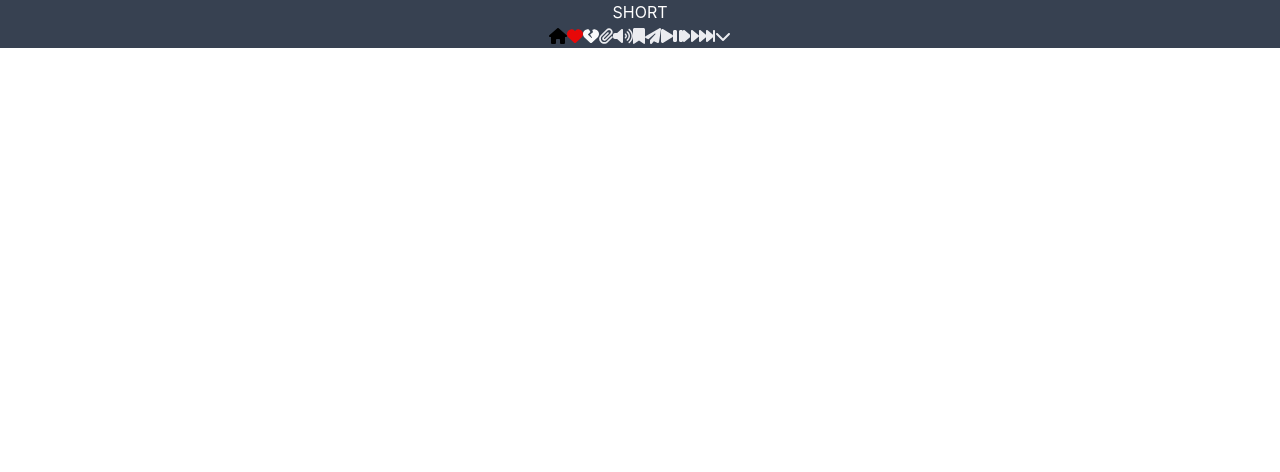
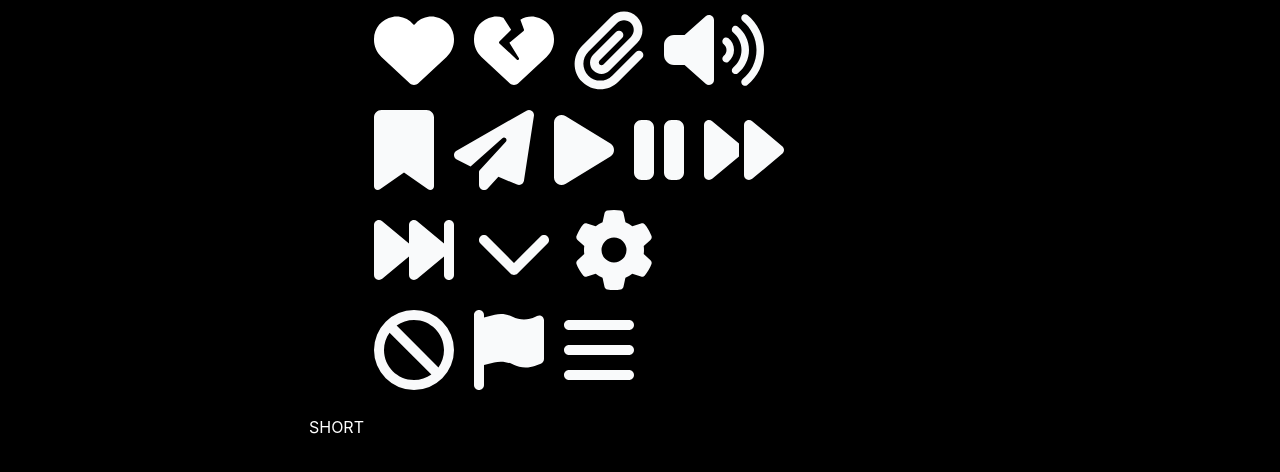
Before and after one commit to MeTubeCoding/MeTube, a React (Create React App) app: page / in a window 1280 px wide. Shown: the top 472 px of the page. Built offline with nearby package versions, Linux system fonts and the light colour scheme.

Commit message:
like/dislike

```diff
--- a/src/App.css
+++ b/src/App.css
@@ -1,49 +1,71 @@
-
 @import 'tailwindcss/base';
 @import 'tailwindcss/components';
 @import 'tailwindcss/utilities';
 
-/* Vos futur classe taiwind :  */
-
-
-
-/* css basique ici à titre d'exemple faudra le tej :  */
-
 .App {
-  text-align: center;
+  height: 100%;
+  display: flex;
+  justify-content: center;
+  align-items: center;
+  background-color: #000;
 }
 
-.App-logo {
-  height: 40vmin;
-  pointer-events: none;
+.video-container {
+  width: 100%;
+  max-width: 480px;
+  height: 853px; /* ratio 9:16 */
+  position: relative;
 }
 
-@media (prefers-reduced-motion: no-preference) {
-  .App-logo {
-    animation: App-logo-spin infinite 20s linear;
-  }
+.video-wrapper {
+  width: 100%;
+  height: 100%;
+  position: absolute;
+  top: 0;
+  left: 0;
+  display: flex;
+  justify-content: center;
+  align-items: center;
 }
 
-.App-header {
-  background-color: #282c34;
-  min-height: 100vh;
-  display: flex;
-  flex-direction: column;
-  align-items: center;
-  justify-content: center;
-  font-size: calc(10px + 2vmin);
-  color: white;
+video {
+  width: 100%;
+  height: 100%;
+  object-fit: cover;
 }
 
-.App-link {
-  color: #61dafb;
+.video-preview {
+  width: 100%;
+  height: 100px;
+  object-fit: cover;
+  position: absolute;
+  bottom: 0;
+  left: 0;
 }
 
-@keyframes App-logo-spin {
-  from {
-    transform: rotate(0deg);
-  }
-  to {
-    transform: rotate(360deg);
-  }
+.icon-container {
+  display: flex;
+  flex-wrap: wrap;
+  justify-content: center;
+  align-items: center;
+  width: 80vw;
+  max-width: 480px;
+  height: 40vh;
+  background-color: #fff;
+  border-radius: 30px;
+  padding: 20px;
+  position: absolute;
+  bottom: 20px;
+  left: 50%;
+  transform: translateX(-50%);
 }
+
+.icon {
+  font-size: 5rem;
+  margin: 10px;
+  transition: all 0.3s ease;
+}
+
+.icon:hover {
+  transform: scale(1.2);
+}
--- a/src/App.tsx
+++ b/src/App.tsx
@@ -1,38 +1,114 @@
-import React from 'react';
-import './App.css'
-import {FontAwesomeIcon} from '@fortawesome/react-fontawesome';
-import {faHome, faHeart, faHeartBroken, faPaperclip, faVolumeUp, faBookmark, faPaperPlane, faPlay, faPause, faForward, faForwardFast, faChevronDown} from '@fortawesome/free-solid-svg-icons';
+import React, { useState, useEffect } from 'react';
+import './App.css';
+import { FontAwesomeIcon } from '@fortawesome/react-fontawesome';
+import {
+  faHeart,
+  faHeartBroken,
+  faPaperclip,
+  faVolumeUp,
+  faBookmark,
+  faPaperPlane,
+  faPlay,
+  faPause,
+  faForward,
+  faForwardFast,
+  faChevronDown,
+  faGear,
+  faBan,
+  faFlag,
+  faBars
+} from '@fortawesome/free-solid-svg-icons';
+
+const videoData = [
+  {
+    id: 'Qg0Kk5MO5_0',
+    title: 'Video 1',
+    thumbnail: 'https://i.ytimg.com/vi/Qg0Kk5MO5_0/hqdefault.jpg'
+  },
+  {
+    id: '8XpGZd_7_dI',
+    title: 'Video 2',
+    thumbnail: 'https://i.ytimg.com/vi/8XpGZd_7_dI/hqdefault.jpg'
+  },
+  {
+    id: 'Ib3RJ-_DCT0',
+    title: 'Video 3',
+    thumbnail: 'https://i.ytimg.com/vi/Ib3RJ-_DCT0/hqdefault.jpg'
+  }
+];
+
+function App() {
+  // const [currentVideoIndex, setCurrentVideoIndex] = useState(0);
+  const [heartColor, setHeartColor] = useState("#ffffff"); // blanc par défaut
+  const [heartColorBroken, setHeartColorBroken] = useState("#ffffff"); // blanc par défaut
+
+  const handleHeartClick = () => {
+    setHeartColor((prevColor) => (prevColor === "#ffffff" ? "#3b82f6" : "#ffffff"));
+  };
+
+  const handleBrokenHeartClick = () => {
+    setHeartColorBroken((prevColor) => (prevColor === "#ffffff" ? "#ef4444" : "#ffffff"));
+  };
 
 
-// import composant  :
-console.log("me voit tu ?")
 
-let test = document.getElementById("test");
+  useEffect(() => {
+    const test = document.getElementById('test');
+    if (test) {
+      test.addEventListener('click', () => {
+        fetch('http://localhost:5600/demo')
+          .then(response => response.text())
+          .then(data => console.log(data))
+          .catch(error => console.error(error));
+      });
+    }
+  }, []);
 
-test?.addEventListener("click",()=>{
-  fetch('http://localhost:5600/demo')
-    .then(response => response.text())
-    .then(data => console.log(data))
-    .catch(error => console.error(error));
-});
+  // const handleKeyDown = (event: { key: string; }) => {
+  //   if (event.key === 'ArrowUp') {
+  //     setCurrentVideoIndex(prevIndex => {
+  //       const nextIndex = prevIndex + 1;
+  //       return nextIndex < videoData.length ? nextIndex : 0;
+  //     });
+  //   } else if (event.key === 'ArrowDown') {
+  //     setCurrentVideoIndex(prevIndex => {
+  //       const nextIndex = prevIndex - 1;
+  //       return nextIndex >= 0 ? nextIndex : videoData.length - 1;
+  //     });
+  //   }
+  // };
 
+  // const currentVideo = videoData[currentVideoIndex];
+  // const nextVideo = videoData[(currentVideoIndex + 1) % videoData.length];
 
-function App() {
   return (
-    <div className='App bg-gray-700 display:flex align-items:space-between'>
+    <div className="App">
       <h1 className="short text-white">SHORT</h1>
-        <FontAwesomeIcon icon={faHome} />
-        <FontAwesomeIcon icon={faHeart} style={{color: "#e70808",}} />
-        <FontAwesomeIcon icon={faHeartBroken} style={{color: "#f9fafb",}} />
-        <FontAwesomeIcon icon={faPaperclip} style={{color: "#ebecf0",}} />
-        <FontAwesomeIcon icon={faVolumeUp} style={{color: "#ebecf0",}} />
-        <FontAwesomeIcon icon={faBookmark} style={{color: "#ebecf0",}} />
-        <FontAwesomeIcon icon={faPaperPlane} style={{color: "#ebecf0",}} />
-        <FontAwesomeIcon icon={faPlay} style={{color: "#ebecf0",}} />
-        <FontAwesomeIcon icon={faPause} style={{color: "#ebecf0",}} />
-        <FontAwesomeIcon icon={faForward} style={{color: "#ebecf0",}} />
-        <FontAwesomeIcon icon={faForwardFast} style={{color: "#ebecf0",}} />
-        <FontAwesomeIcon icon={faChevronDown} style={{color: "#ebecf0",}} />
+      <div className="video-container">
+        <div>{/* icônes pour le visuel principal */}</div>
+        <FontAwesomeIcon icon={faHeart} className="icon" style={{ color: heartColor }} onClick={handleHeartClick}/>
+        <FontAwesomeIcon icon={faHeartBroken} className="icon" style={{ color: heartColorBroken }} onClick={handleBrokenHeartClick}/>
+        <FontAwesomeIcon icon={faPaperclip} className="icon" style={{ color: "#f9fafb" }} />
+        <FontAwesomeIcon icon={faVolumeUp} className="icon" style={{ color: "#f9fafb" }} />
+        <FontAwesomeIcon icon={faBookmark} className="icon" style={{ color: "#f9fafb" }} />
+        <FontAwesomeIcon icon={faPaperPlane} className="icon" style={{ color: "#f9fafb" }} />
+        <FontAwesomeIcon icon={faPlay} className="icon" style={{ color: "#f9fafb" }} />
+        <FontAwesomeIcon icon={faPause} className="icon" style={{ color: "#f9fafb" }} />
+        <FontAwesomeIcon icon={faForward} className="icon" style={{ color: "#f9fafb" }} />
+        <FontAwesomeIcon icon={faForwardFast} className="icon" style={{ color: "#f9fafb" }} />
+        <FontAwesomeIcon icon={faChevronDown} className="icon" style={{ color: "#f9fafb" }} />
+        <FontAwesomeIcon icon={faGear} className="icon" style={{ color: "#f9fafb" }} />
+        <div>{/* icônes pour l'intérieur des paramètres */}</div>
+        <FontAwesomeIcon icon={faBan} className="icon" style={{ color: "#f9fafb" }} />
+        <FontAwesomeIcon icon={faFlag} className="icon" style={{ color: "#f9fafb" }} />
+        <FontAwesomeIcon icon={faBars} className="icon" style={{ color: "#f9fafb" }} />
+
+        {/* <video src={`https://www.youtube.com/embed/${currentVideo.id}`} title={currentVideo.title} onKeyDown={handleKeyDown} controls></video>
+        <img className="video-preview" src={nextVideo.thumbnail} alt={nextVideo.title} /> */}
+      </div>
+
+      {/* ajouter un bouton qui déclenche la requête */}
+      <button id="test">Tester le serveur</button>
     </div>
   )
 }
```
